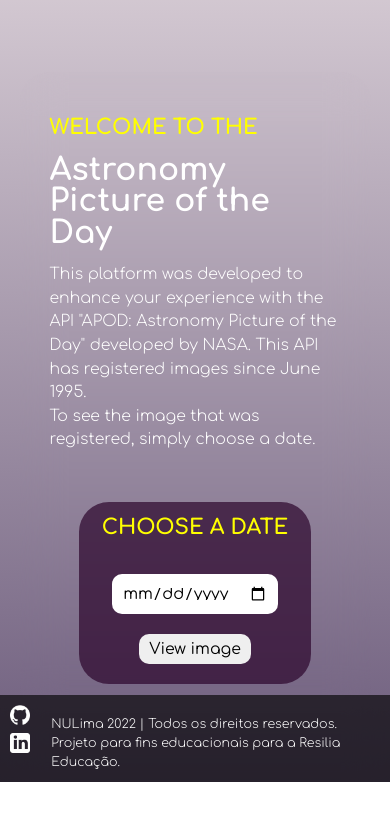
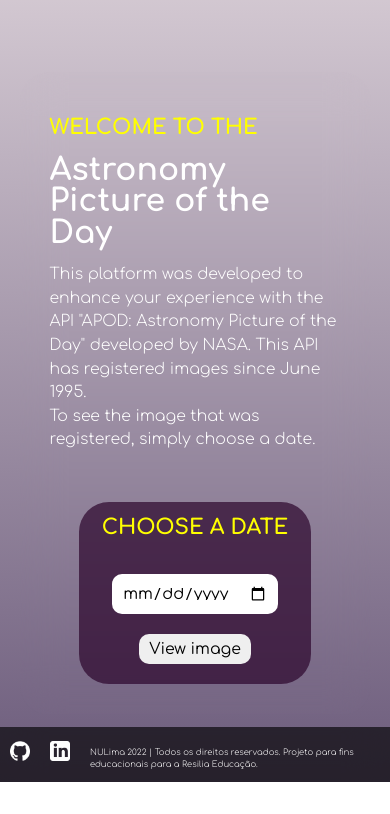
Before and after one commit to nathuchoa/Projeto_apod-NASA, a plain HTML site: page index.html in a window 390 px wide. Shown: the part 62-876 px from the top of the page. Drawn offline with nearby package versions, Linux system fonts and the light colour scheme.

```diff
--- a/style.css
+++ b/style.css
@@ -123,6 +123,12 @@ footer {
   background-color: rgba(0, 0, 0, 0.644);
   backdrop-filter: blur(20px);
 }
+.logo-footer{
+  display: flex;
+  flex-direction: row;
+  justify-content: center;
+  align-items: center;
+}
 
 .logo-footer img{
   margin-right: 20px;
@@ -165,4 +171,7 @@ footer p {
   footer{
     padding: 10px;
   }
+  footer p{
+    font-size: 0.8rem;
+  }
 }
```
Also changed, not shown: index.html (+3 -0 lines).
